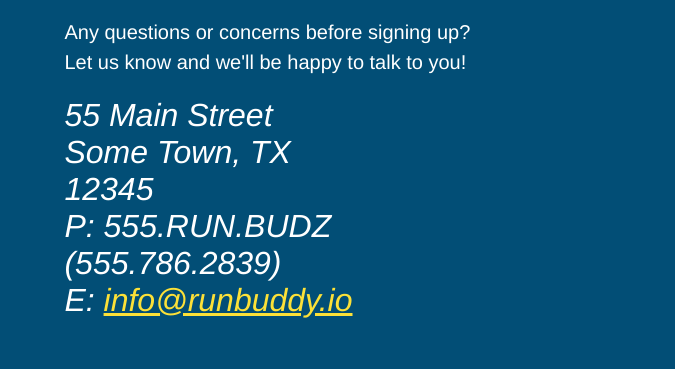
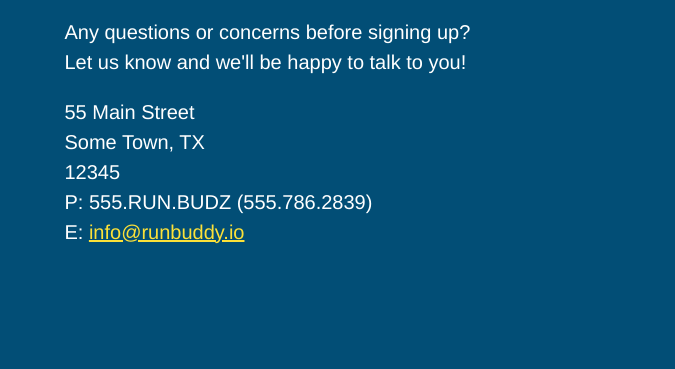
Before and after one commit to KLong75/run-buddy, a plain HTML site: page index.html in a window 1280 px wide. Shown: the part 4225-4594 px from the top of the page, 605-1280 px from the left. Drawn offline with Linux system fonts and the light colour scheme.

Commit message:
final style  reach out section

```diff
--- a/assets/css/style.css
+++ b/assets/css/style.css
@@ -265,7 +265,7 @@ section {
     font-size: 32px;
 }
 
-.contact-info p, contact-info address {
+.contact-info p, .contact-info address {
     margin: 20px 0;
     line-height: 1.5;
     font-size: 20px;
```
